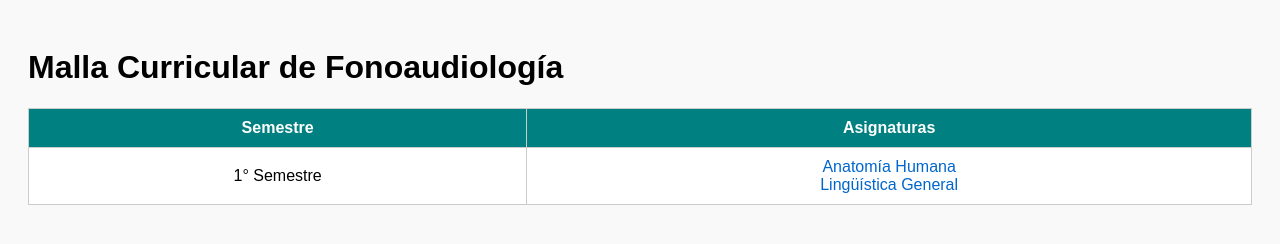
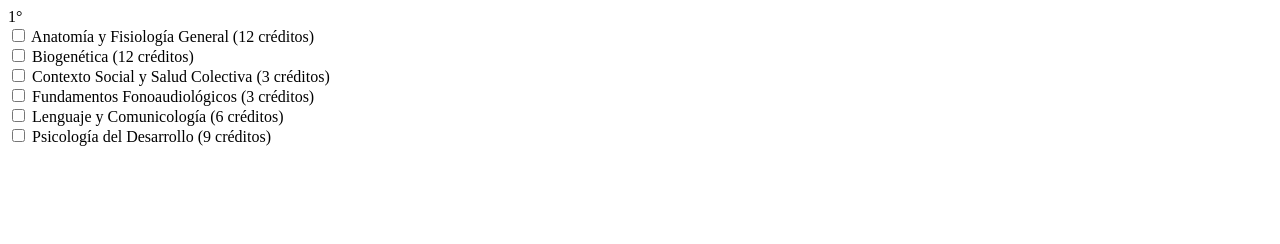
Before and after one commit to Beatriz2903-17/Malla-Curricular-Fonoaudiologia, a plain HTML site: page index.html in a window 1280 px wide. Drawn offline with Linux system fonts and the light colour scheme.

Commit message:
Update index.html

```diff
--- a/index.html
+++ b/index.html
@@ -1,50 +1,46 @@
-<!DOCTYPE html>
-<html lang="es">
-<head>
-  <meta charset="UTF-8" />
-  <title>Malla Curricular Fonoaudiología</title>
-  <style>
-    body { font-family: Arial; padding: 20px; background-color: #f9f9f9; }
-    table { border-collapse: collapse; width: 100%; background-color: white; }
-    th, td { border: 1px solid #ccc; padding: 10px; text-align: center; }
-    th { background-color: #008080; color: white; }
-    .materia { cursor: pointer; color: #0066cc; }
-    .info { display: none; background-color: #eef; padding: 10px; margin-top: 5px; }
-  </style>
-</head>
-<body>
-  <h1>Malla Curricular de Fonoaudiología</h1>
+<tr>
+  <td style="background-color:#fce4ec; font-weight:bold;">1°</td>
+  <td>
+    <div class="materia" id="anatomia">
+      <label class="checkbox-label">
+        <input type="checkbox" onchange="actualizarEstado(this, 'anatomia')">
+        Anatomía y Fisiología General (12 créditos)
+      </label>
+    </div>
 
-  <table>
-    <tr>
-      <th>Semestre</th>
-      <th>Asignaturas</th>
-    </tr>
-    <tr>
-      <td>1° Semestre</td>
-      <td>
-        <div class="materia" onclick="toggle('anatomia')">Anatomía Humana</div>
-        <div class="info" id="anatomia">
-          Créditos: 5<br/>
-          Objetivo: Estudiar el cuerpo humano desde una visión morfofuncional.<br/>
-          <a href="#">Ver syllabus</a>
-        </div>
-        <div class="materia" onclick="toggle('linguistica')">Lingüística General</div>
-        <div class="info" id="linguistica">
-          Créditos: 4<br/>
-          Objetivo: Introducción al estudio del lenguaje desde la perspectiva lingüística.<br/>
-          <a href="#">Ver syllabus</a>
-        </div>
-      </td>
-    </tr>
-    <!-- Puedes añadir más filas de semestres aquí -->
-  </table>
+    <div class="materia" id="biogenetica">
+      <label class="checkbox-label">
+        <input type="checkbox" onchange="actualizarEstado(this, 'biogenetica')">
+        Biogenética (12 créditos)
+      </label>
+    </div>
 
-  <script>
-    function toggle(id) {
-      var x = document.getElementById(id);
-      x.style.display = (x.style.display === "block") ? "none" : "block";
-    }
-  </script>
-</body>
-</html>
+    <div class="materia" id="contexto">
+      <label class="checkbox-label">
+        <input type="checkbox" onchange="actualizarEstado(this, 'contexto')">
+        Contexto Social y Salud Colectiva (3 créditos)
+      </label>
+    </div>
+
+    <div class="materia" id="fundamentos">
+      <label class="checkbox-label">
+        <input type="checkbox" onchange="actualizarEstado(this, 'fundamentos')">
+        Fundamentos Fonoaudiológicos (3 créditos)
+      </label>
+    </div>
+
+    <div class="materia" id="lenguajecom">
+      <label class="checkbox-label">
+        <input type="checkbox" onchange="actualizarEstado(this, 'lenguajecom')">
+        Lenguaje y Comunicología (6 créditos)
+      </label>
+    </div>
+
+    <div class="materia" id="psicodesarrollo">
+      <label class="checkbox-label">
+        <input type="checkbox" onchange="actualizarEstado(this, 'psicodesarrollo')">
+        Psicología del Desarrollo (9 créditos)
+      </label>
+    </div>
+  </td>
+</tr>
```
